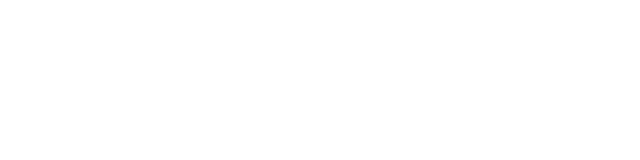
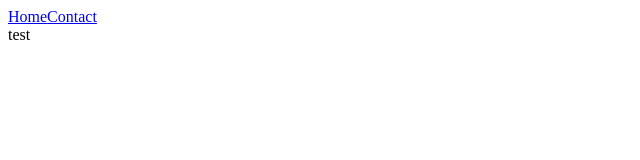
Before and after one commit to jkbeattie/jkbeattie.dev, a React (Create React App) app: page / in a window 1280 px wide. Shown: the top 160 px of the page, without its empty margins (0-640 px from the left). Built offline with nearby package versions, Linux system fonts and the light colour scheme.

Commit message:
feature: scaffolds basic typescript/react application -- ready for further iteration

```diff
--- a/package.json
+++ b/package.json
@@ -12,6 +12,8 @@
     "@types/react-dom": "^17.0.11",
     "react": "^17.0.2",
     "react-dom": "^17.0.2",
+    "react-router": "^6.2.2",
+    "react-router-dom": "^6.2.2",
     "react-scripts": "5.0.0",
     "typescript": "^4.5.5",
     "web-vitals": "^2.1.4"
--- a/src/App.tsx
+++ b/src/App.tsx
@@ -1,7 +1,15 @@
+import { BrowserRouter as Router, Routes, Route } from 'react-router-dom'
+
+import Home from './pages/Home'
+
 function App() {
   return (
     <div className="App">
-
+      <Router>
+        <Routes>
+          <Route index element={<Home />} />
+        </Routes>
+      </Router>
     </div>
   );
 }
--- /dev/null
+++ b/src/components/Hero.tsx
@@ -0,0 +1,9 @@
+function Hero() {
+    return (
+        <div>
+            test
+        </div>
+    )
+}
+
+export default Hero;
--- /dev/null
+++ b/src/components/Navbar.tsx
@@ -0,0 +1,12 @@
+import { Link } from 'react-router-dom';
+
+function Navbar() {
+    return (
+        <div className='navbar'>
+            <Link to="/">Home</Link>
+            <Link to="/contact">Contact</Link>
+        </div>
+    )
+}
+
+export default Navbar;
--- a/src/pages/Home.tsx
+++ b/src/pages/Home.tsx
@@ -0,0 +1,13 @@
+import Hero from '../components/Hero';
+import Navbar from '../components/Navbar';
+
+function Home() {
+    return (
+        <div>
+            <Navbar />
+            <Hero />
+        </div>
+    )
+}
+
+export default Home;
```
Also changed, not shown: 1 other file (tests, documents, lock files or other folders).
